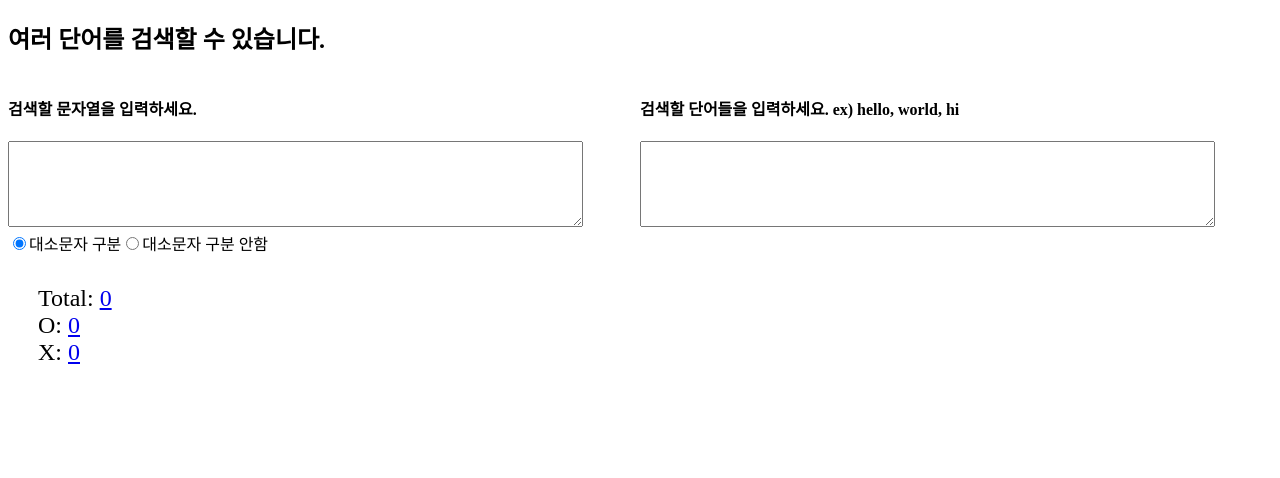
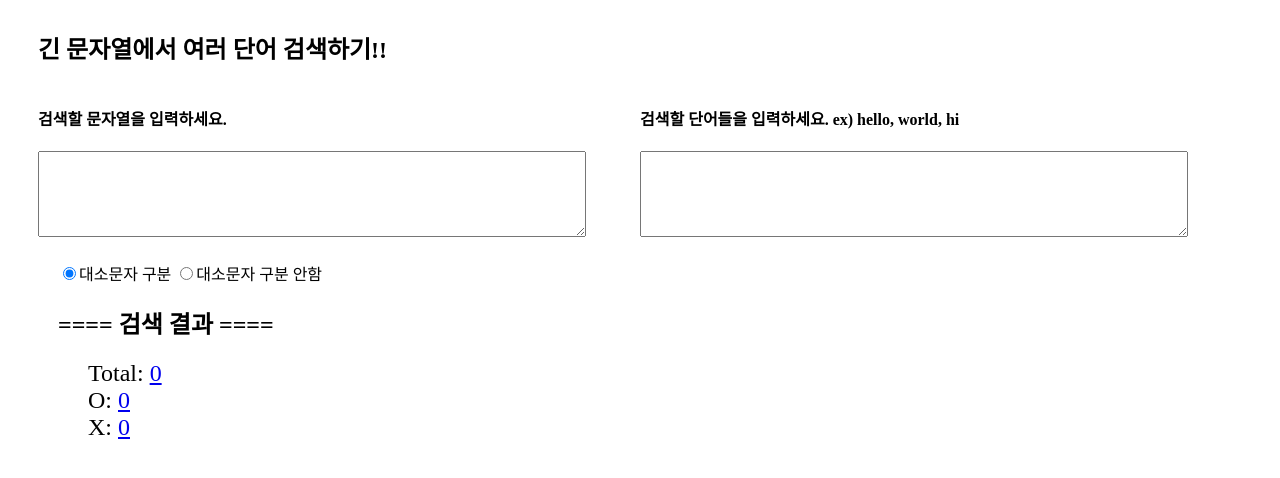
Before and after one commit to hong-p/vue-toy-project, a Vue app: page / in a window 1280 px wide. Shown: the top 478 px of the page. Built offline with nearby package versions, Linux system fonts and the light colour scheme.

Commit message:
chore: 디자인 수정
 - 제목 수정
 - margin 수정

```diff
--- a/src/App.vue
+++ b/src/App.vue
@@ -2,7 +2,7 @@
   <div id="app">
     <div>
       <h2>
-        여러 단어를 검색할 수 있습니다.
+        긴 문자열에서 여러 단어 검색하기!!
       </h2>
     </div>
     <div class="input-container">
@@ -59,13 +59,13 @@ export default {
 </script>
 
 <style>
+#app{
+  margin: 30px;
+}
 .input-container {
   display: grid;
   grid-template-columns:  50% 50%;
 }
-/* .result-container {
-
-} */
 textarea {
   resize: horizontal;
   width: 90%;
--- a/src/components/SearchResult.vue
+++ b/src/components/SearchResult.vue
@@ -1,14 +1,15 @@
 <template>
-  <div>
+  <div class="container">
     <div class="condition">
       <input type="radio" id="sensitive"  v-model="caseCheck" value="sensitive">
-      <label for="sensitive">대소문자 구분</label>
+      <label for="sensitive">대소문자 구분  </label>
       <input type="radio" id="insensitive" v-model="caseCheck" value="insensitive">
       <label for="insensitive">대소문자 구분 안함</label>
     </div>
+    <h2>==== 검색 결과 ====</h2>
     <div class="result">
       <div class="total">
-        Total: <a href="#"  @click="viewAll()"> {{this.searchResults.length}}</a><br>
+        Total: <a href="#" @click="viewAll()"> {{this.searchResults.length}}</a><br>
       </div>
       <div class="o" >
         O: <a href="#" @click="viewOnelyO()">{{this.getCountO}}</a><br>
@@ -116,9 +117,16 @@
 </script>
 
 <style scoped>
+.container{
+  margin: 20px;
+}
+.condition {
+  margin-top: 10px;
+  /* margin-left: 10px; */
+}
 .result {
   font-size: 1.5rem;
   margin-left: 30px;
-  margin-top: 30px;
+  margin-top: 5px;
 }
 </style>
```
